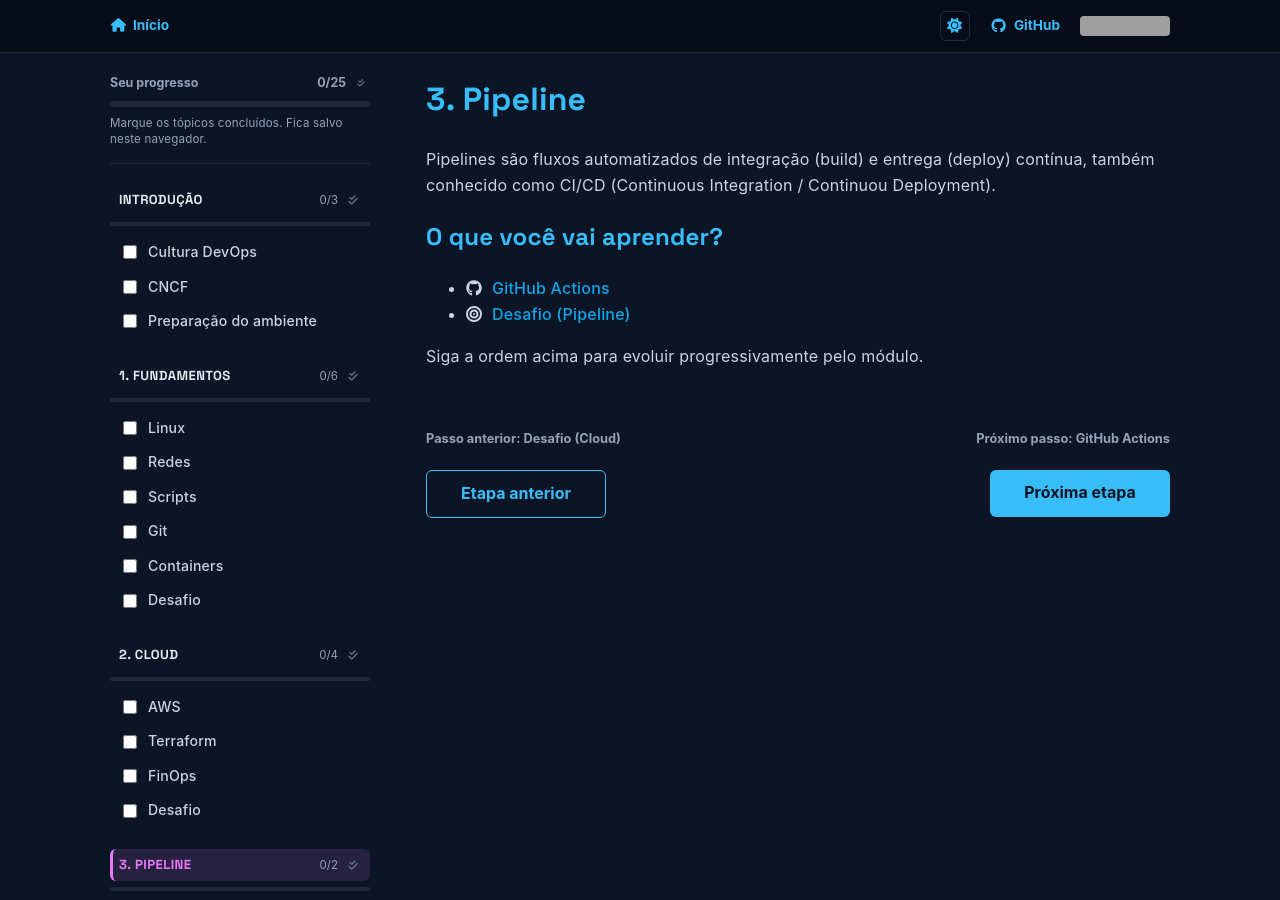
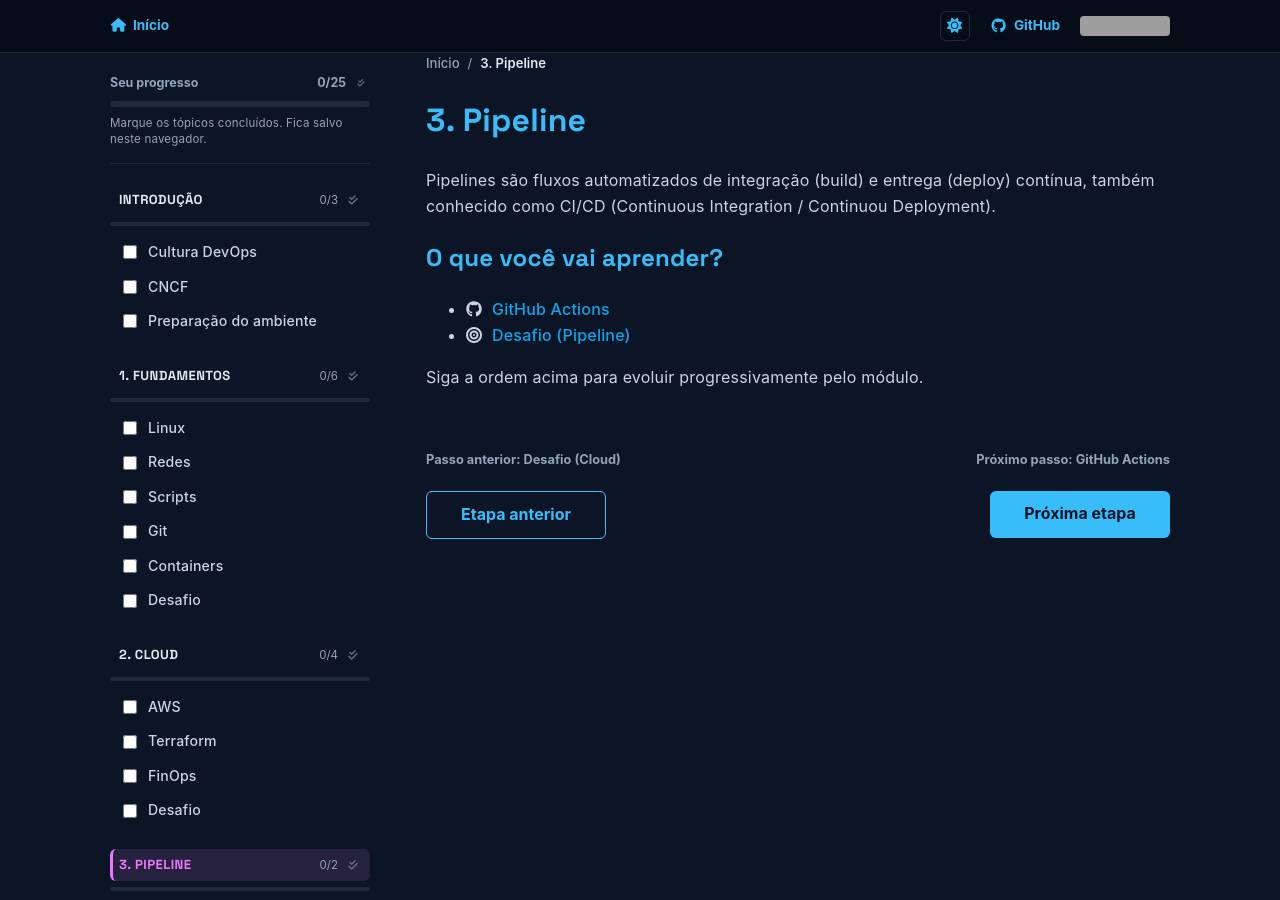
Before and after one commit to therenanlira/cloud-engineer-roadmap, a Jekyll site: the page built from docs/content/modules/pipeline/index.md, in a window 1280 px wide and 900 px high. Built offline with Jekyll 4.4.1, drawn with Linux system fonts in a browser that asks for light colours; grey boxes are pictures that could not be loaded.

Commit message:
fix: show breadcrumb on hub pages instead of omitting it
Hub pages (Cloud, Fundamentos, etc.) had no breadcrumb, which pushed
their title/content up compared to every other content page and made
spacing inconsistent across the site. Instead of reserving blank
space, hub pages now render a real "Início / Módulo" crumb, matching
the height of the "Módulo / Página" crumb used everywhere else.

```diff
--- a/docs/_includes/breadcrumb.html
+++ b/docs/_includes/breadcrumb.html
@@ -24,10 +24,15 @@
   {% endfor %}
 {% endunless %}
 
-{% comment %} Nas páginas-hub (page.url == crumb_module.url) o breadcrumb só repetiria
-   o próprio título da página (agora em H1), então é omitido. {% endcomment %}
-{% if crumb_module and page.url != crumb_module.url %}
+{% if crumb_module %}
 <nav class="breadcrumb" aria-label="breadcrumb">
+  {% if page.url == crumb_module.url %}
+  {% comment %} Páginas-hub: mostra Início / Módulo, mantendo a altura do
+     breadcrumb consistente com as demais páginas. {% endcomment %}
+  <a href="{{ '/' | relative_url }}">Início</a>
+  <span class="breadcrumb-sep">/</span>
+  <span class="breadcrumb-current">{{ crumb_module.title }}</span>
+  {% else %}
   {% if crumb_module.url %}
   <a href="{{ crumb_module.url | relative_url }}">{{ crumb_module.title }}</a>
   {% else %}
@@ -35,5 +40,6 @@
   {% endif %}
   <span class="breadcrumb-sep">/</span>
   <span class="breadcrumb-current">{{ crumb_item_title | default: page.title }}</span>
+  {% endif %}
 </nav>
 {% endif %}
```
